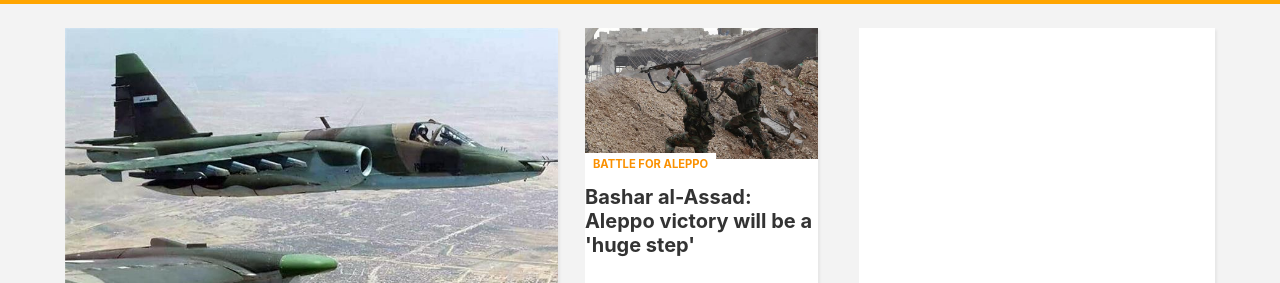
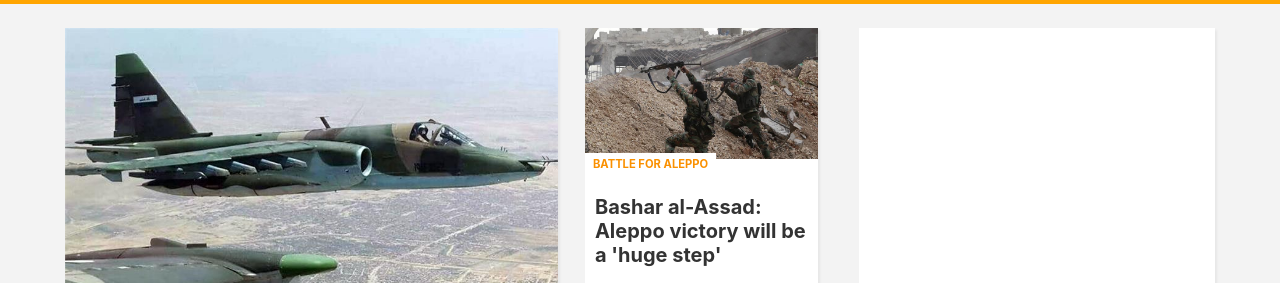
Before and after one commit to amy1hwang/module-site, a plain HTML site: page index.html in a window 1280 px wide. Shown: the part 147-430 px from the top of the page. Drawn offline with Linux system fonts and the light colour scheme.

Commit message:
style more

```diff
--- a/scss/base/_layout.scss
+++ b/scss/base/_layout.scss
@@ -75,7 +75,7 @@ body {
 
 .rectangle {
   @include span-columns(6 of 12);
-  @include box;
+  @include box(rectangle);
   height: 175px;
   img {
     float: left;
--- a/scss/base/_mixins.scss
+++ b/scss/base/_mixins.scss
@@ -15,16 +15,26 @@
   background: white;
   box-shadow: 2px 2px 2px rgb(231, 231, 231);
   .caption {
-    @include position(relative, $top null null null);
+    h1 {
+      padding: 10px;
+    }
     h5 {
       text-transform: uppercase;
       color: $orange;
       font-size: .7em;
-      @if $size == 'top-content' {
+    }
+    @if $size == 'top-content' {
+      @include position(relative, $top null null null);
+      h5 {
         display: inline-block;
         padding: 5px 8px;
         background-color: white;
       }
     }
+    @if $size == 'rectangle' {
+      .h1 {
+        margin: 10px;
+      }
+    }
   }
 }
```
Also changed, not shown: css/application.css, 1 other file.
